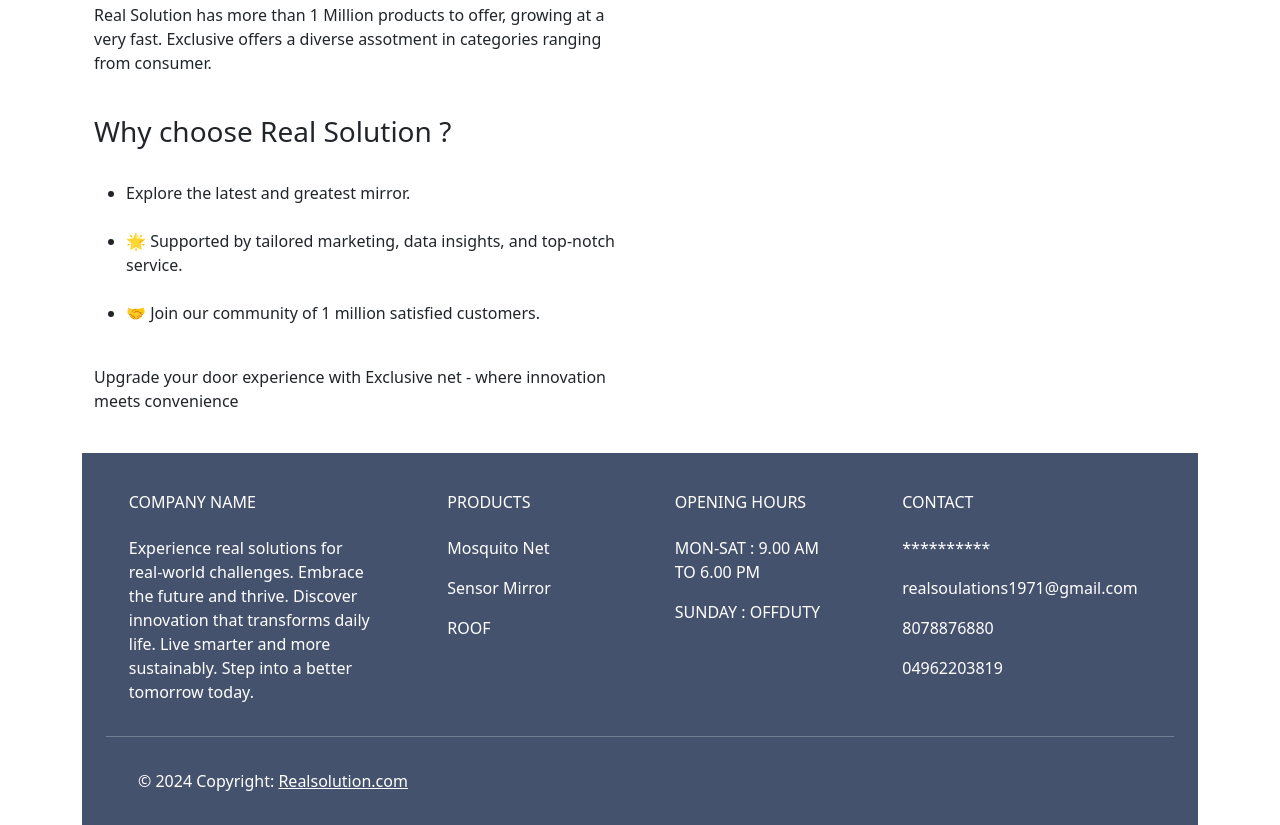
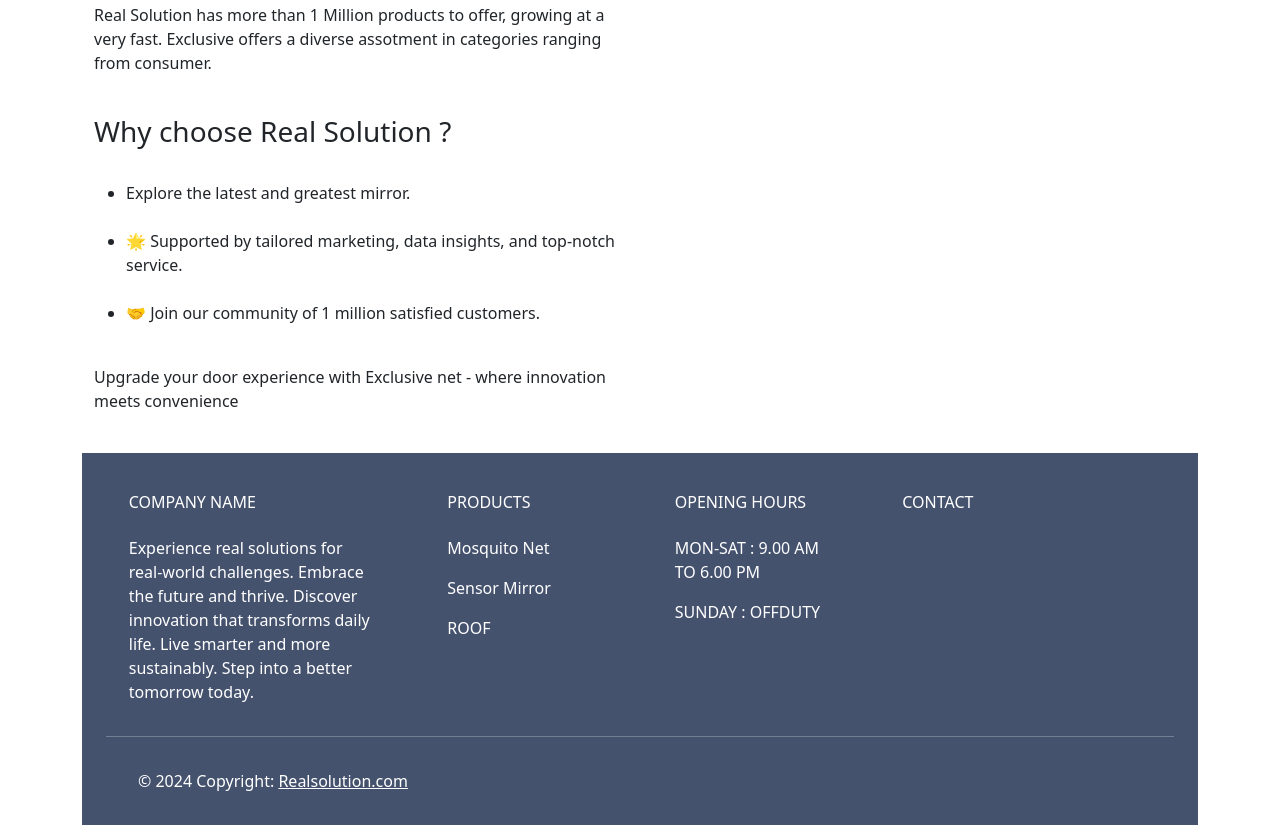
Before and after one commit to dinasmuhammed/REAL-Solution, a website: page about.html in a window 1280 px wide. Shown: the part 303-1128 px from the top of the page. Drawn offline with nearby package versions, Linux system fonts and the light colour scheme.

Commit message:
Update about.html

```diff
--- a/about.html
+++ b/about.html
@@ -141,10 +141,8 @@
             <!-- Grid column -->
             <div class="col-md-4 col-lg-3 col-xl-3 mx-auto mt-3">
               <h6 class="text-uppercase mb-4 font-weight-bold">Contact</h6>
-              <p><i class="fas fa-home mr-3"></i> **********</p>
-              <p><i class="fas fa-envelope mr-3"></i> realsoulations1971@gmail.com</p>
-              <p><i class="fas fa-phone mr-3"></i> 8078876880</p>
-              <p><i class="fas fa-print mr-3"></i> 04962203819</p>
+
+
             </div>
             <!-- Grid column -->
           </div>
```
